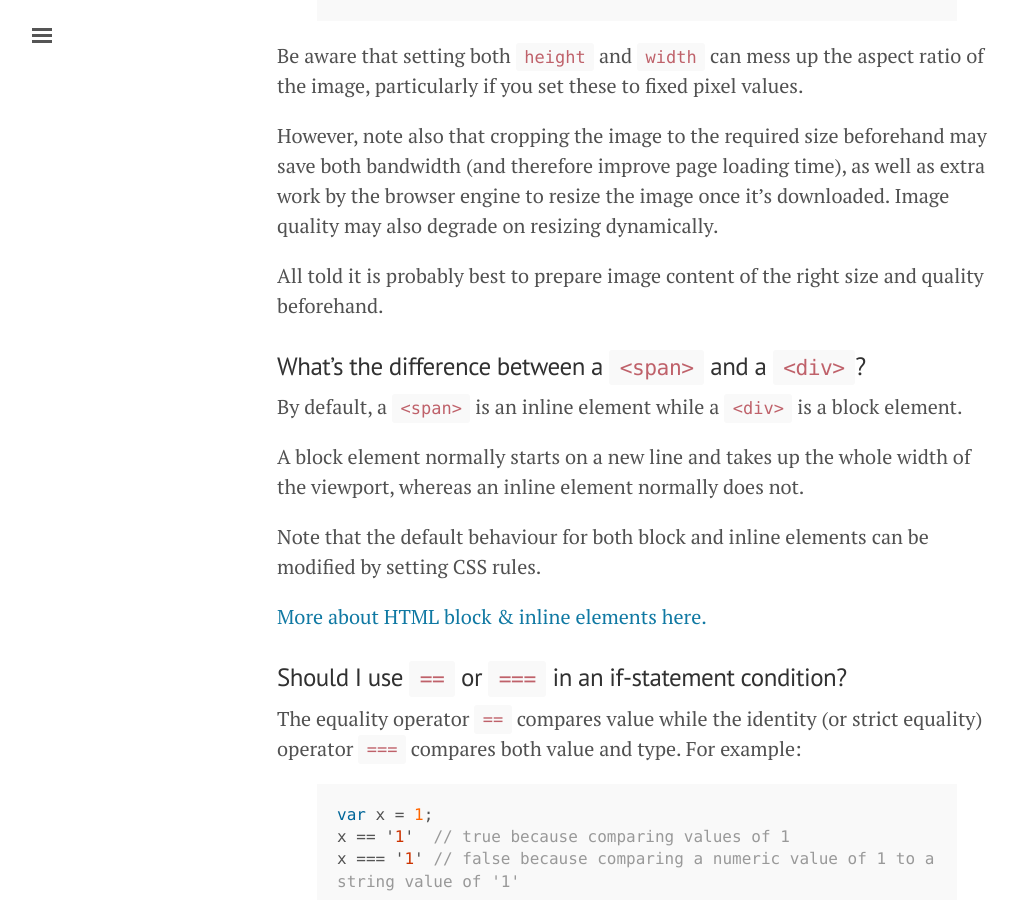
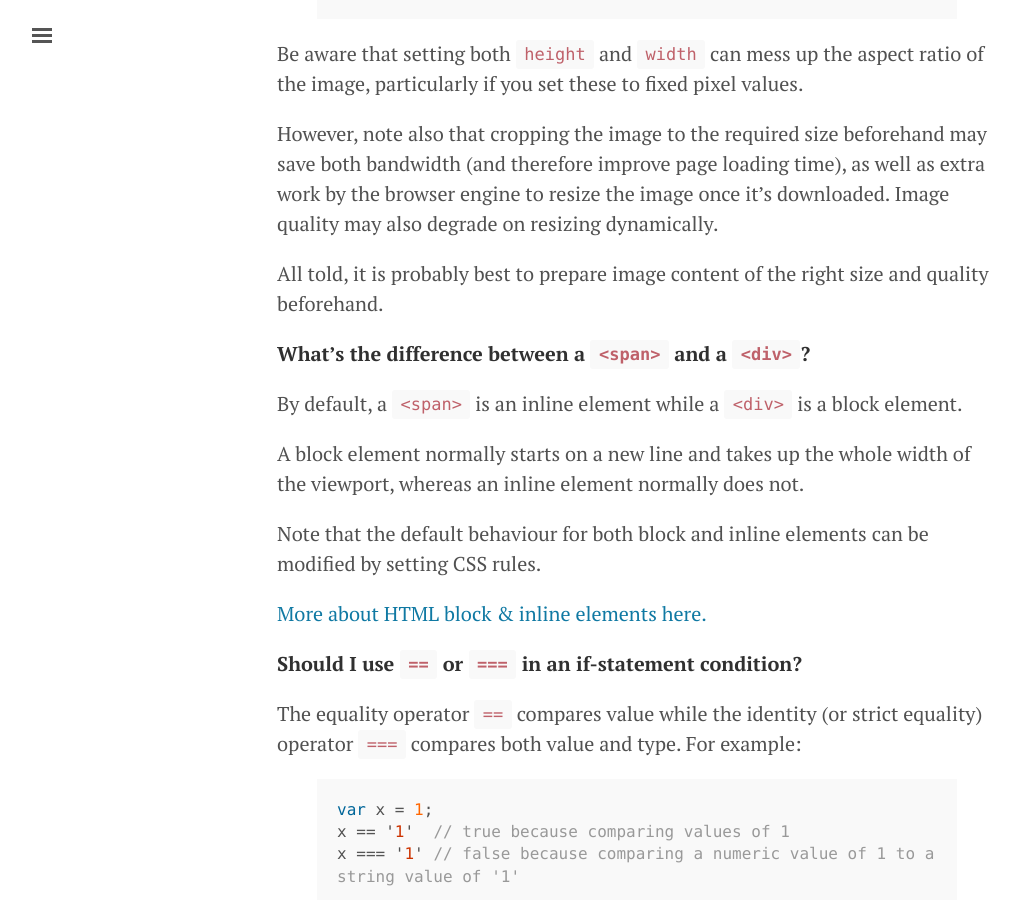
Before and after one commit to MississaugaCoding/mississaugacoding.github.io, a Jekyll site: the page built from _posts/2015-10-06-html-css-js-review.md, in a window 1280 px wide and 900 px high, scrolled down 768 px. Shown: the whole window, without its empty margins (3-1022 px from the left). Built offline with Jekyll 4.4.1, drawn with Linux system fonts in a browser that asks for light colours; comment, search, counter and statistics services are not loaded.

Commit message:
updated post for session 8 q&a

```diff
--- a/_posts/2015-10-06-html-css-js-review.md
+++ b/_posts/2015-10-06-html-css-js-review.md
@@ -10,7 +10,7 @@ This week we took the time to review some of the HTML/CSS/JavaScript topics cove
 Here are some specific points of interest that came up during the session, together with any relevant example code snippets and resource links.
 
 
-###Can I re-size images dynamically or do they have to be cropped/resized before I use them?
+**Can I re-size images dynamically or do they have to be cropped/resized before I use them?**
 
 Images can be resized on the fly through CSS, using the `height` or `width` properties. For example:
 
@@ -30,10 +30,10 @@ Be aware that setting both `height` and `width` can mess up the aspect ratio of
 
 However, note also that cropping the image to the required size beforehand may save both bandwidth (and therefore improve page loading time), as well as extra work by the browser engine to resize the image once it's downloaded. Image quality may also degrade on resizing dynamically.
 
-All told it is probably best to prepare image content of the right size and quality beforehand.
+All told, it is probably best to prepare image content of the right size and quality beforehand.
 
 
-###What's the difference between a `<span>` and a `<div>`?
+**What's the difference between a `<span>` and a `<div>`?**
 
 By default, a `<span>` is an inline element while a `<div>` is a block element.
 
@@ -44,7 +44,7 @@ Note that the default behaviour for both block and inline elements can be modifi
 [More about HTML block & inline elements here.](http://www.w3schools.com/html/html_blocks.asp)
 
 
-###Should I use `==` or `===` in an if-statement condition?
+**Should I use `==` or `===` in an if-statement condition?**
 
 The equality operator `==` compares value while the identity (or strict equality) operator `===` compares both value and type. For example:
 
@@ -59,7 +59,7 @@ This concept is also common in other programming languages.
 [More about comparison operators here.](https://developer.mozilla.org/en-US/docs/Web/JavaScript/Reference/Operators/Comparison_Operators)
 
 
-###Defining a JavaScript function as a variable - pros and cons?
+**Defining a JavaScript function as a variable - pros and cons?**
 
 In other words, function declarations vs. function expressions.
 
@@ -98,13 +98,13 @@ In fact, if you run this script with the console on (F12), it gives an `Uncaught
 Here is a more [in-depth article](http://www.adequatelygood.com/JavaScript-Scoping-and-Hoisting.html) on the subject.
 
 
-###How do I know what JavaScript features are supported in my browser?
+**How do I know what JavaScript features are supported in my browser?**
 JavaScript is currently in its ES5 (ECMAScript 5) version with some of the most recent browser editions beginning to support features from ES6 (aka Harmony), although this latest standard is not fully supported by any browser yet.
 
 Web sites like [Mozilla Developer Network](https://developer.mozilla.org/en-US/) and [W3 Schools](http://www.w3schools.com) give a good indication of browser compatibility for the various HTML/CSS/JavaScript elements, attributes, properties and functions. Another good site to peruse for this purpose is [Can I Use](http://www.caniuse.com).
 
 
-###What technologies are involved in web applications? What should I learn?
+**What technologies are involved in web applications? What should I learn?**
 
 This [talk by Will Stern](https://www.youtube.com/watch?v=pB0WvcxTbCA) of LearnCode.Academy gives an up-to-date view on the must-knows and nice-to-know things, as well as some great insights into where web development is headed.
 
```
